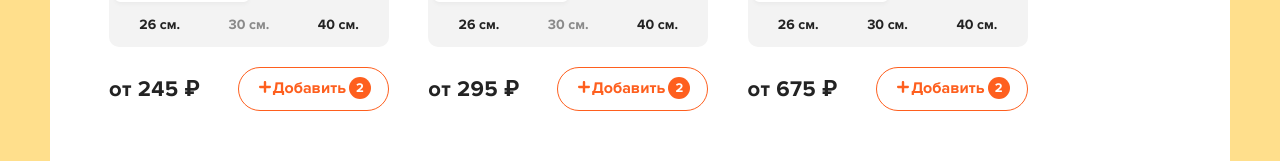
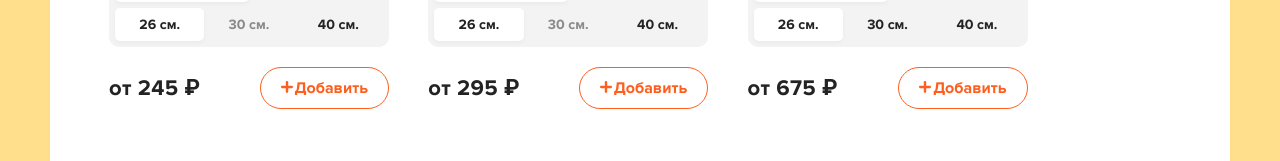
Before and after one commit to anastasiaBadeeva/react-pizza, a React (Create React App) app: page / in a window 1280 px wide. Shown: the part 609-770 px from the top of the page. Built offline with nearby package versions, Linux system fonts and the light colour scheme; data requests are answered from the project's data file.

Commit message:
create add to cart

```diff
--- a/src/components/PizzaBlock/index.jsx
+++ b/src/components/PizzaBlock/index.jsx
@@ -1,13 +1,14 @@
 import React, {useState} from 'react'
 import classNames from 'classnames'
 import PropTypes from 'prop-types'
+import { Button } from '..'
 
 
-const PizzaBlock = ({name,imageUrl,price,types,sizes,isLoading}) => {
+const PizzaBlock = ({id,name,imageUrl,price,types,sizes,onClickAddPizza, addedCart}) => {
     const typeNames= ["тонкое", "традиционное"]
     const size= [26, 30, 40]
     const [activeType, setActiveType] = useState(types[0])
-    const [activeSize, setActiveSize] = useState(sizes[0])
+    const [activeSize, setActiveSize] = useState(0)
     const onSelectItem = (index) =>{
         setActiveType(index)
 
@@ -17,7 +18,10 @@ const PizzaBlock = ({name,imageUrl,price,types,sizes,isLoading}) => {
       setActiveSize(index)
 
   }
-
+  const onAddPizza = () =>{
+    let obj ={id,name,imageUrl,price,size :size[activeSize], type: typeNames[activeType] }
+    onClickAddPizza(obj);
+  }
 
     return (
         <div className="pizza-block">
@@ -51,7 +55,7 @@ const PizzaBlock = ({name,imageUrl,price,types,sizes,isLoading}) => {
         </div>
         <div className="pizza-block__bottom">
           <div className="pizza-block__price">от {price} ₽</div>
-          <div className="button button--outline button--add">
+          <Button classname="button--add" outline onClick={onAddPizza}>
             <svg
               width="12"
               height="12"
@@ -64,8 +68,9 @@ const PizzaBlock = ({name,imageUrl,price,types,sizes,isLoading}) => {
               />
             </svg>
             <span>Добавить</span>
-            <i>2</i>
-          </div>
+           {addedCart &&  <i>{addedCart}</i>}
+
+          </Button>
         </div>
       </div>
     )
@@ -76,7 +81,7 @@ PizzaBlock.propTypes= {
   price: PropTypes.number.isRequired,
   types: PropTypes.arrayOf(PropTypes.number).isRequired,
   sizes: PropTypes.arrayOf(PropTypes.number).isRequired,
-
+  addedCart: PropTypes.number
 }
 PizzaBlock.defaultProps= {
   name: '---',
--- a/src/pages/Main.jsx
+++ b/src/pages/Main.jsx
@@ -3,7 +3,9 @@ import { useSelector, useDispatch } from 'react-redux';
 import { Categories, PizzaBlock, SortPopup } from '../components';
 import { getPizza } from '../redux/actions/pizza';
 import {setCategory,setSortBy} from '../redux/actions/filters'
+import {setPizza} from '../redux/actions/cart'
 import LoadingBlock from '../components/PizzaBlock/LoadingBlock';
+import { object } from 'prop-types';
 const categoryName =['Мясные', 'Вегетарианская', 'Гриль', 'Острые', 'Закрытые'];
 const sortItems =[{name : 'популярности', type: 'popular',  order: 'desc'}, {name : 'цене', type: 'price',  order: 'desc'}, {name : 'алфавиту', type: 'name',  order: 'asc'}]
 const Main = () => {
@@ -13,6 +15,12 @@ const Main = () => {
       pizza: pizza.items,
     };
   });
+  const { cart } = useSelector(({ cart }) => {
+    return {
+      cart: cart.items,
+    };
+  });
+  console.log(cart)
   const { isLoading } = useSelector(({ pizza }) => {
     return {
       isLoading: pizza.isLoading,
@@ -34,6 +42,9 @@ const Main = () => {
     },
     [],
   )
+  const onClickAddPizzaToCart = (obj) =>{
+    dispatch(setPizza(obj))
+  }
     return (
         <div className="container">
         <div className="content__top">
@@ -47,7 +58,7 @@ const Main = () => {
         <h2 className="content__title">Все пиццы</h2>
         <div className="content__items">
             {
-                isLoading ? pizza.map((obj)=>( <PizzaBlock key={obj.id} {...obj}  />)) : Array(12).fill(0).map((_, index )=> <LoadingBlock key={index}/>)
+                isLoading ? pizza.map((obj)=>( <PizzaBlock addedCart={cart[obj.id] && cart[obj.id].length} onClickAddPizza={onClickAddPizzaToCart} key={obj.id} {...obj}  />)) : Array(12).fill(0).map((_, index )=> <LoadingBlock key={index}/>)
             }
 
       </div>
--- a/src/redux/actions/cart.js
+++ b/src/redux/actions/cart.js
@@ -0,0 +1,4 @@
+export const setPizza = (pizzaObj) => ({
+  type: 'ADD_PIZZA_CART',
+  payload: pizzaObj,
+});
--- a/src/redux/reducers/cart.js
+++ b/src/redux/reducers/cart.js
@@ -6,17 +6,23 @@ const initialState = {
 
 const pizza = (state = initialState, action) => {
   switch (action.type) {
-    case 'SET_TOTAL_PRICE':
+    case 'ADD_PIZZA_CART':
+      let newItem = {
+        ...state.items,
+        [action.payload.id]: !state.items[action.payload.id]
+          ? [action.payload]
+          : [...state.items[action.payload.id], action.payload],
+      };
+      let allPizzas = [].concat.apply([], Object.values(newItem));
+      let totalPrice = allPizzas.reduce((sum, obj) => {
+        return obj.price + sum;
+      }, 0);
       return {
         ...state,
-        totalPrice: action.payload,
+        items: newItem,
+        totalCount: allPizzas.length,
+        totalPrice,
       };
-    case 'SET_TOTAL_COUNT':
-      return {
-        ...state,
-        totalCount: action.payload,
-      };
-
     default:
       return state;
   }
```
Also changed, not shown: 1 other file (tests, documents, lock files or other folders).
